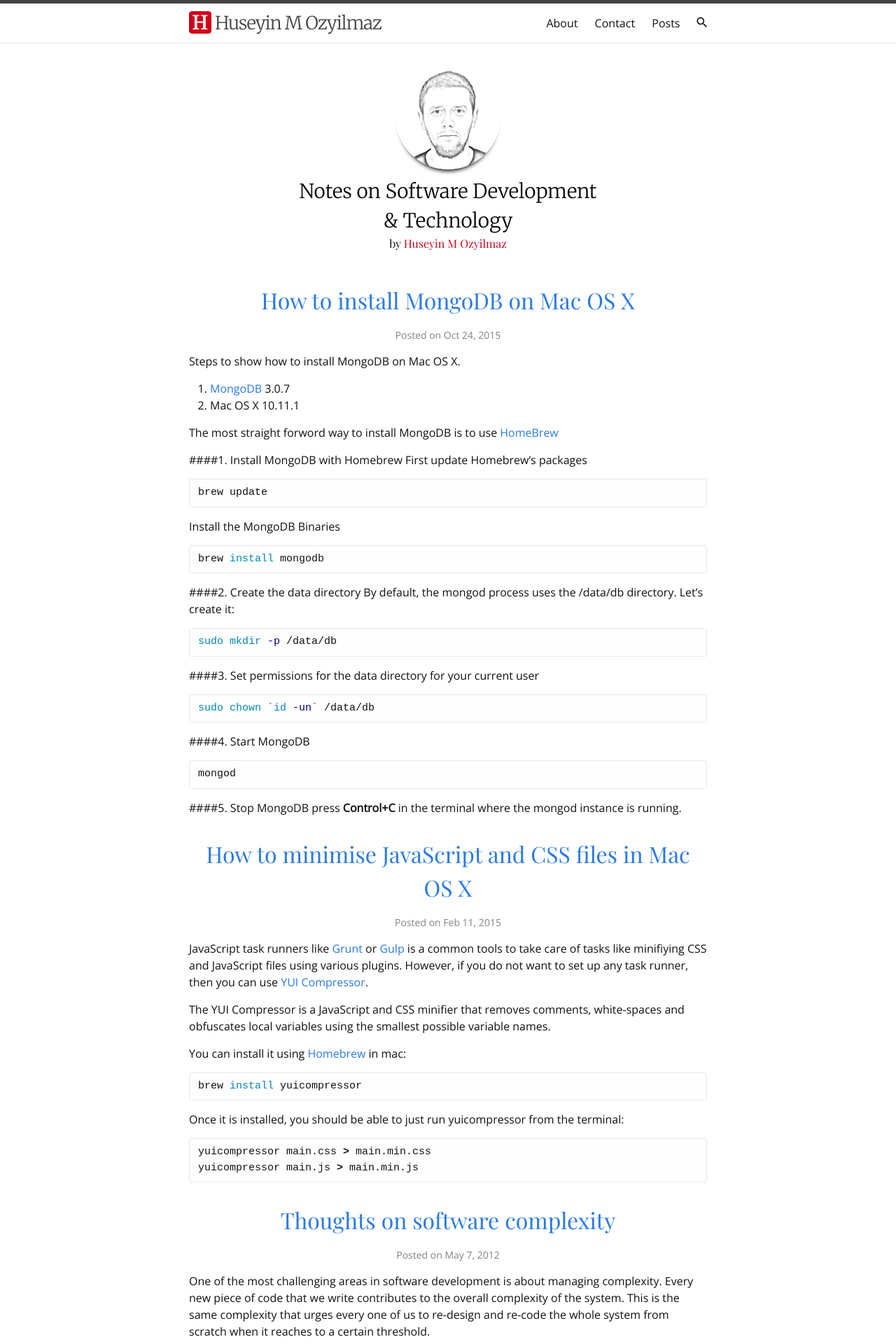
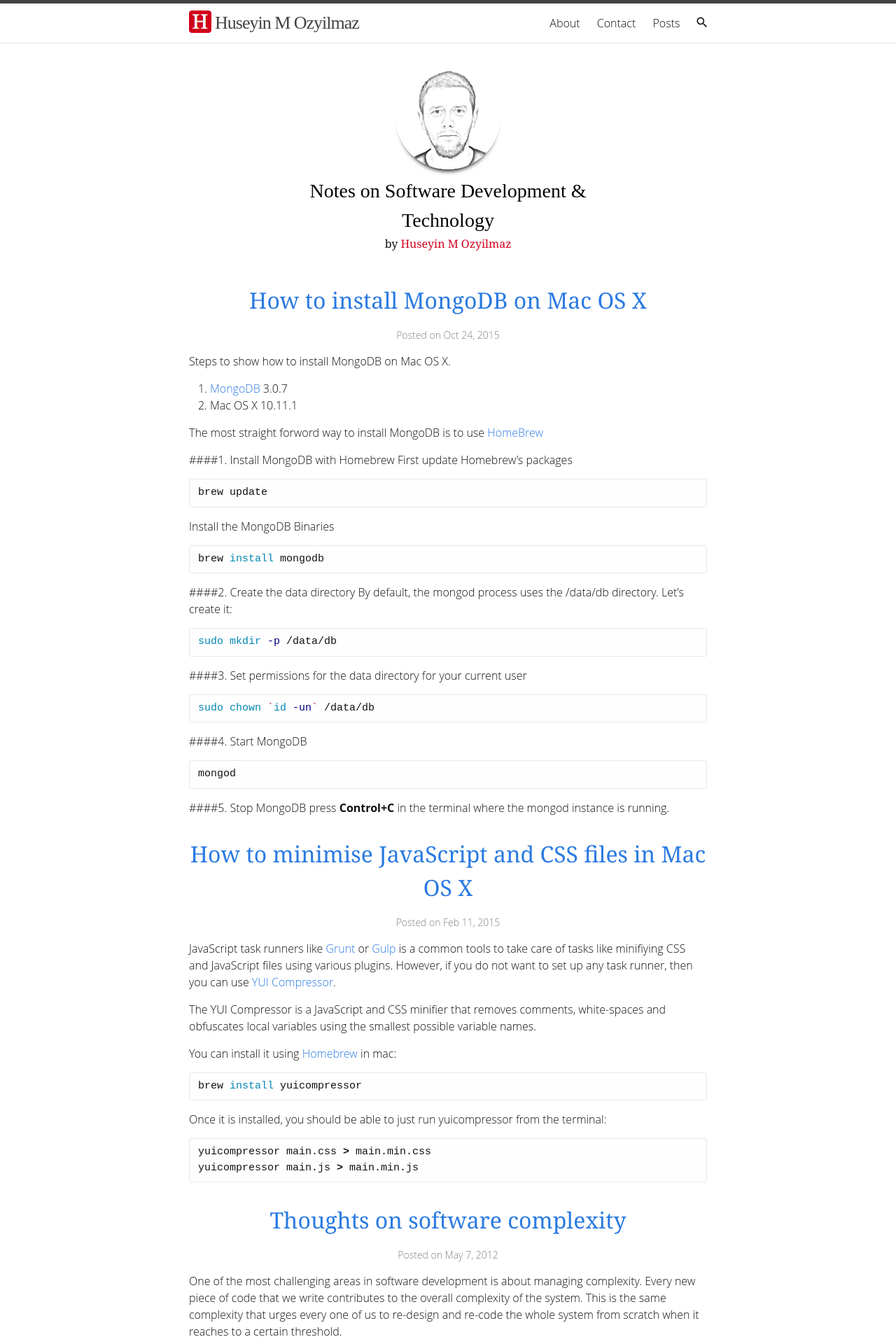
Before and after one commit to huseyinozyilmaz/huseyinozyilmaz.github.io, a Jekyll site: the page built from index.html, in a window 1280 px wide. Shown: the top 1920 px of the page at 70% size. Built offline with Jekyll 4.4.1, drawn with Linux system fonts in a browser that asks for light colours; nearby versions of some CDN libraries; some web fonts are replaced; library files that are not in the unit come from our copies; the list of posts is cut into pages by our own code.

Commit message:
Allows offline development mode where js libraries are served from local storage

```diff
--- a/_config.yml
+++ b/_config.yml
@@ -24,3 +24,6 @@
 
 include: ['_pages']
 relative_permalinks: false
+
+# Running Mode online/offline -> Default: online
+mode: offline
--- a/_includes/head.html
+++ b/_includes/head.html
@@ -17,7 +17,9 @@
 
     <title>{{ site.author }} · {% if page.title %}{{ page.title }}{% else %}{{ site.title }}{% endif %}</title>
 
-    <link rel="stylesheet" type="text/css" href='//fonts.googleapis.com/css?family=Open+Sans:300|Playfair+Display|Merriweather:300'>
+    {% if site.mode == "online" %}
+    <link rel="stylesheet" type="text/css" href='https://fonts.googleapis.com/css?family=Open+Sans:300|Playfair+Display|Merriweather:300'>
+    {% endif %}
     <link rel="stylesheet" href="/assets/styles/ionicons.min.css">
     <link rel="stylesheet" href="/assets/styles/main.css">
     <link rel="shortcut icon" type="image/ico" href="/favicon.ico" sizes="16x16 32x32 48x48 64x64">
@@ -27,7 +29,11 @@
     <link rel="icon" type="image/png" href="/assets/images/meta/favicon-64.png" sizes="64x64">
     <link rel="canonical" href="{{ page.url | replace:'index.html','' | prepend: site.baseurl | prepend: site.url }}">
 
-    <script src="//ajax.googleapis.com/ajax/libs/jquery/2.1.4/jquery.min.js"></script>
+    {% if site.mode == "online" %}
+    <script src="https://ajax.googleapis.com/ajax/libs/jquery/2.1.4/jquery.min.js"></script>
+    {% else %}
+    <script src="/assets/scripts/jquery.min.js"></script>
+    {% endif %}
     <script src="/assets/scripts/lunr.min.js"></script>
     <script src="/assets/scripts/main.js"></script>
 </head>
```
